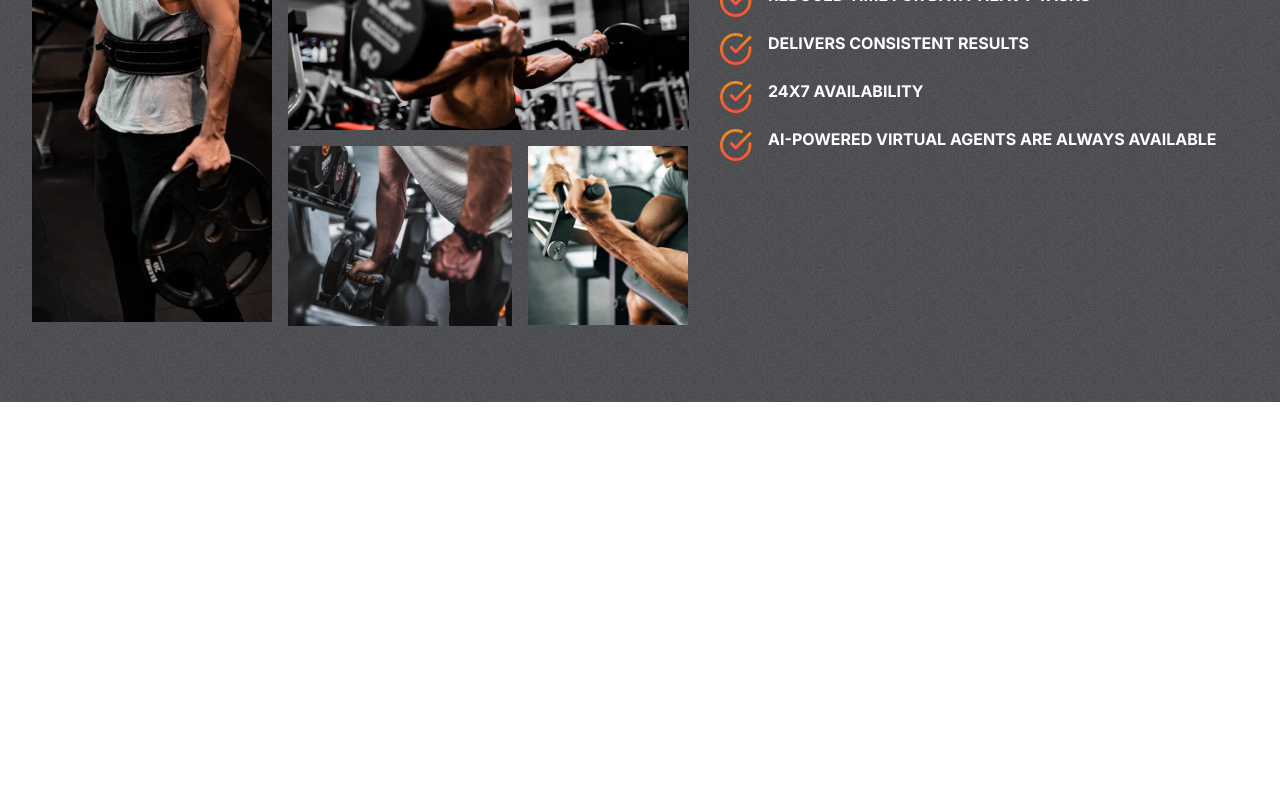
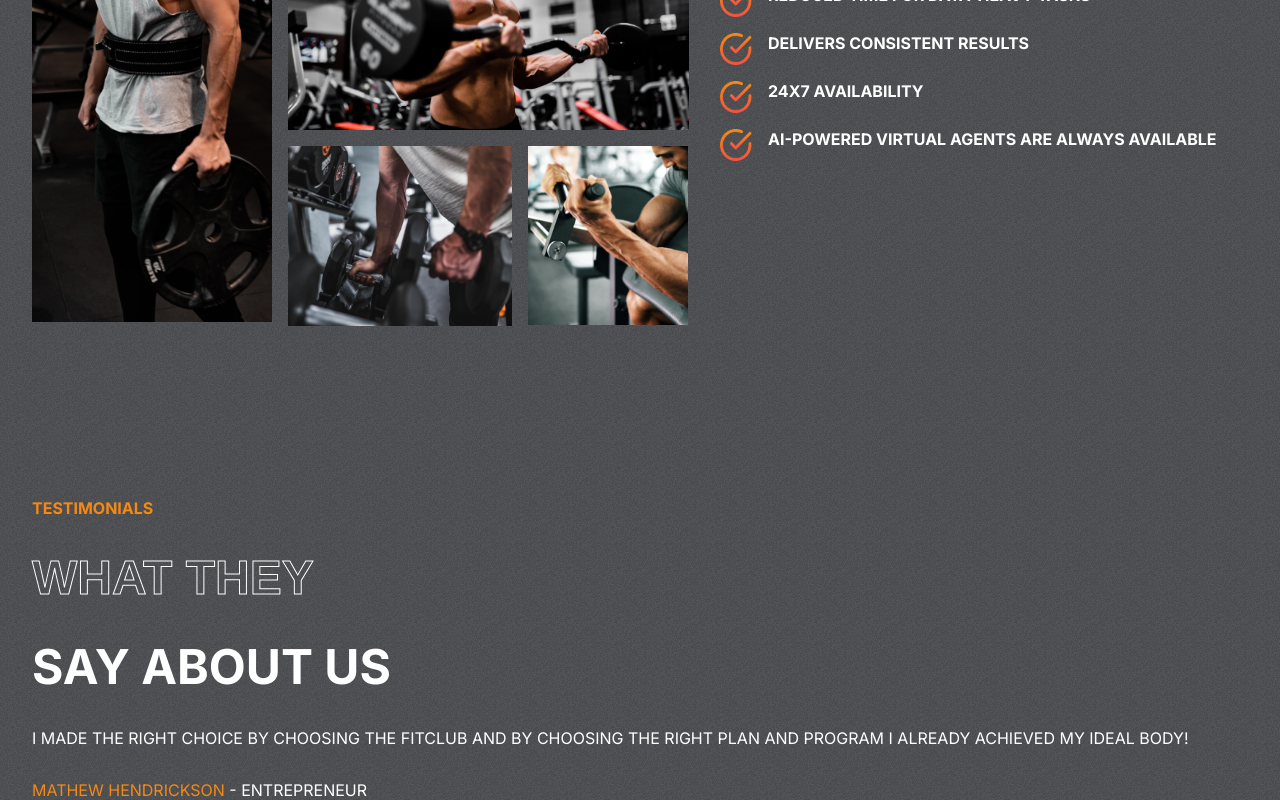
Before and after one commit to Muthuram05/Protfilo, a React (Create React App) app: page / in a window 1280 px wide. Shown: the part 1517-2317 px from the top of the page. Before the commit the page ends 1919 px from the top, so only its background shows below. Built offline with nearby package versions, Linux system fonts and the light colour scheme.

Commit message:
testimonilas

```diff
--- a/src/App.js
+++ b/src/App.js
@@ -2,12 +2,14 @@ import './App.css';
 import Hero from './components/Hero/Hero';
 import Project from './components/Project/Project';
 import Reason from './components/Reason/Reason';
+import Testimonila from './components/Testimonila/Testimonila';
 function App() {
   return (
     <div className="App">
         <Hero/>
         <Project/>
         <Reason/>
+        <Testimonila/>
     </div>
   );
 }
--- /dev/null
+++ b/src/components/Testimonila/Testimonila.css
@@ -0,0 +1,24 @@
+.Testimonilas{
+    display: flex;
+    gap: 1rem;
+    padding: 0 2rem;
+}
+.left-t{
+    display: flex;
+    flex: 1 1;
+    gap: 2rem;
+    flex-direction: column;
+    text-transform: uppercase;
+    color: #fff;
+}
+.left-t>:nth-of-type(1){
+    color: var(--orange);
+    font-weight: bold;
+}
+.left-t>:nth-of-type(2),.left-t>:nth-of-type(3){
+    font-size: 3rem;
+    font-weight: bold;
+}
+#name{
+    color: var(--orange);
+}
--- /dev/null
+++ b/src/components/Testimonila/Testimonila.jsx
@@ -0,0 +1,25 @@
+import React from 'react'
+import './Testimonila.css'
+import {testimonialsData } from '../../data/testimonialsData.js'
+import { useState } from 'react'
+const Testimonila = () => {
+    const[selected,setSelected] = useState(0);
+    const tlength = testimonialsData.length;
+  return (
+    <div className="Testimonilas">
+        <div className="left-t">
+            <span>Testimonials</span>
+            <span className='stroke-text'>What they</span>
+            <span>Say about us</span>
+            <span>{testimonialsData[selected].review}</span>
+            <span>
+                <span id='name'>{testimonialsData[selected].name}</span>{" "}
+                - {testimonialsData[selected].status}
+            </span>
+        </div>
+        <div className="right-t"></div>
+    </div>
+  )
+}
+
+export default Testimonila
```
